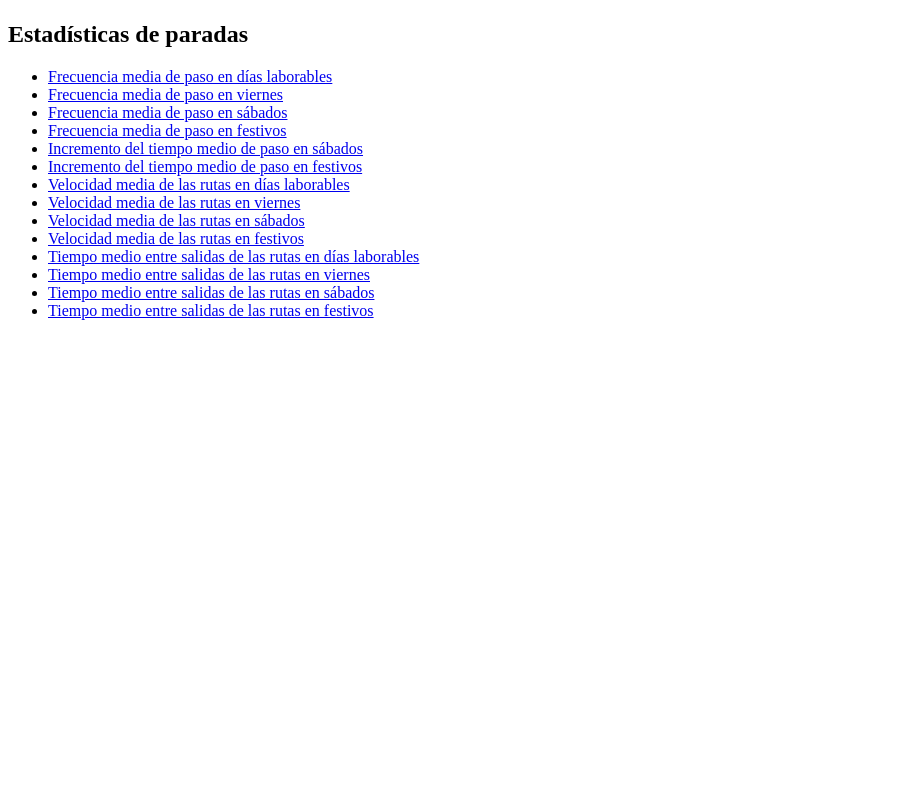
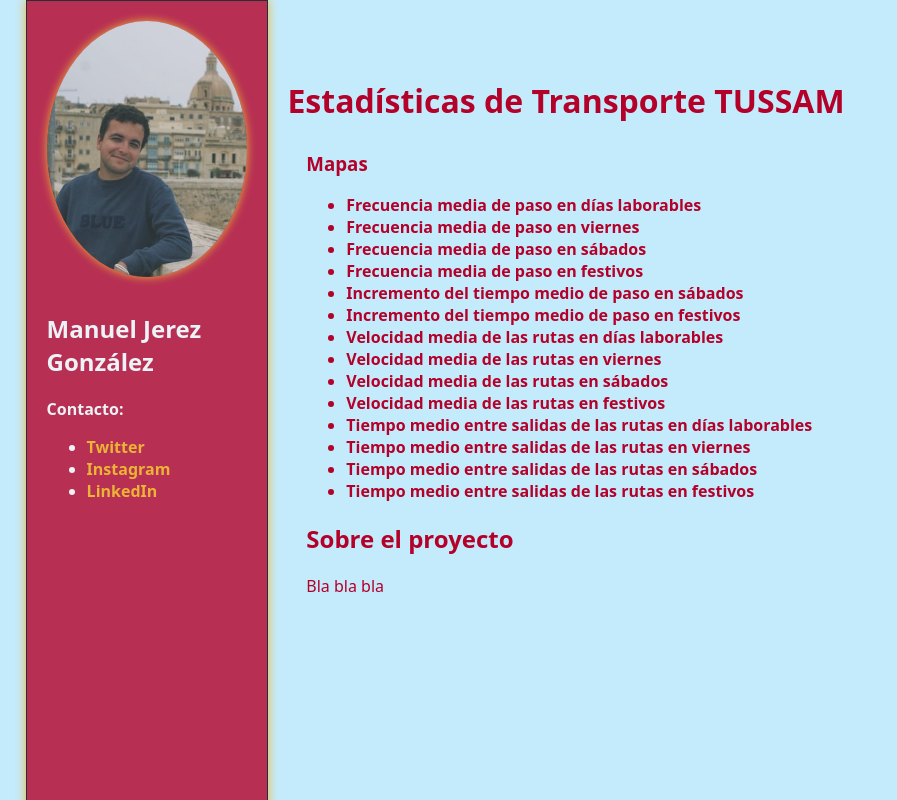
Before and after one commit to manueljerez7/sevillaTransportStats, a plain HTML site: page index.html in a window 1280 px wide. Shown: the whole page, without its empty margins (0-897 px from the left). Drawn offline with Linux system fonts and the light colour scheme.

Commit message:
New main page

```diff
--- a/index.html
+++ b/index.html
@@ -1,19 +1,98 @@
 <!DOCTYPE html>
-<html lang="es">
+<html>
   <head>
-	<meta charset="UTF-8">
     <title>Mi sitio web</title>
-	<link rel="stylesheet" href="estilos.css">
+    <style>
+      body {
+        background-color: #c4ebfc;
+        background-size: cover;
+        color: whitesmoke;
+        font-family:system-ui, -apple-system, BlinkMacSystemFont, 'Segoe UI', Roboto, Oxygen, Ubuntu, Cantarell, 'Open Sans', 'Helvetica Neue', sans-serif;
+      }
+
+      .content {
+        color: #b40129;
+      }
+
+      .sidebar img {
+        /* Establecemos una forma circular para la imagen */
+        border-radius: 50%;
+        width: 100px;
+        height: 100px;
+        object-fit: cover;
+        margin-bottom: 10px;
+        box-shadow: 0 0 10px #F6A704;
+
+      }
+      .sidebar {
+        position: fixed;
+        top: 0;
+        left: 0;
+        width: 200px;
+        height: 100%;
+        padding: 20px;
+        box-shadow: 0 0 10px #F6A704;
+        border: 1px solid black;
+        background-color: #b40129;
+        opacity: 0.8;
+        margin-left: 2%;
+      }
+
+      .sidebar img {
+        /* Establecemos una forma circular para la imagen */
+        border-radius: 50%;
+        width: 100%;
+        height: 32%;
+        object-fit: cover;
+        margin-bottom: 10px;
+        text-align: center;
+      }
+      .content {
+        margin-left: 220px;
+        /* aumentamos el margen para que no se solape con la barra lateral */
+        padding: 50px;
+      }
+
+      .content .mapas{
+        margin: 3%;
+      }
+
+       .content a {
+        color: #b40129;
+        }
+
+        .sidebar a {
+        color: #F6A704;
+        }
+
+        a:link, a:visited, a:active {
+        text-decoration:none;
+        }
+
+        .title{
+            margin-left: 1%;
+        }
+
+    </style>
   </head>
-<body class="dark-mode">
-	<header>
-		<h1 Estadísticas TUSSAM </h1>
-	</header>
+  <body>
+    <div class="sidebar">
+    <img src="profile.jpg" alt="Foto de perfil de Juan Pérez">
+      <h2>Manuel Jerez González</h2>
+      <p><b>Contacto:</b></p>
+      <ul>
+        <li><a href="https://twitter.com/manueljerezg" target="_blank"><i class="fa fa-twitter"></i><b>Twitter</b></a></li>
+        <li><a href="https://www.instagram.com/manueljerez7" target="_blank"><i class="fa fa-instagram"></i><b>Instagram</b></a></li>
+        <li><a href="https://www.linkedin.com/manuel-jerez-gonzalez" target="_blank"><i class="fa fa-linkedin"></i><b>LinkedIn</b></a></li>
 
-	<main>
-		<section>
-			<h2>Estadísticas de paradas</h2>
-			<ul>
+      </ul>
+    </div>
+
+    <div class="content">
+    <h1 class="title">Estadísticas de Transporte TUSSAM</h1>
+      <div class="mapas">
+            <h3>Mapas</h3>
+            <ul><b>
                 <li><a href="avgFreqLab.html">Frecuencia media de paso en días laborables</a></li>
                 <li><a href="avgFreqVie.html">Frecuencia media de paso en viernes</a></li>
                 <li><a href="avgFreqSab.html">Frecuencia media de paso en sábados</a></li>
@@ -28,9 +107,13 @@
                 <li><a href="departuresVie.html">Tiempo medio entre salidas de las rutas en viernes</a></li>
                 <li><a href="departuresSab.html">Tiempo medio entre salidas de las rutas en sábados</a></li>
                 <li><a href="departuresFest.html">Tiempo medio entre salidas de las rutas en festivos</a></li>
-			</ul>
-		</section>
-	</main>
+            </b></ul>
+        <div class="project-section">
+            <h2 class="project-title">Sobre el proyecto</h2>
+            <p> Bla bla bla </p>
+          </div>
 
+        </div>
+    </div>
   </body>
 </html>
```
Also changed, not shown: pic.jpg (added), profile.jpg (added). Lines whose indentation alone changed are shown as unchanged.
